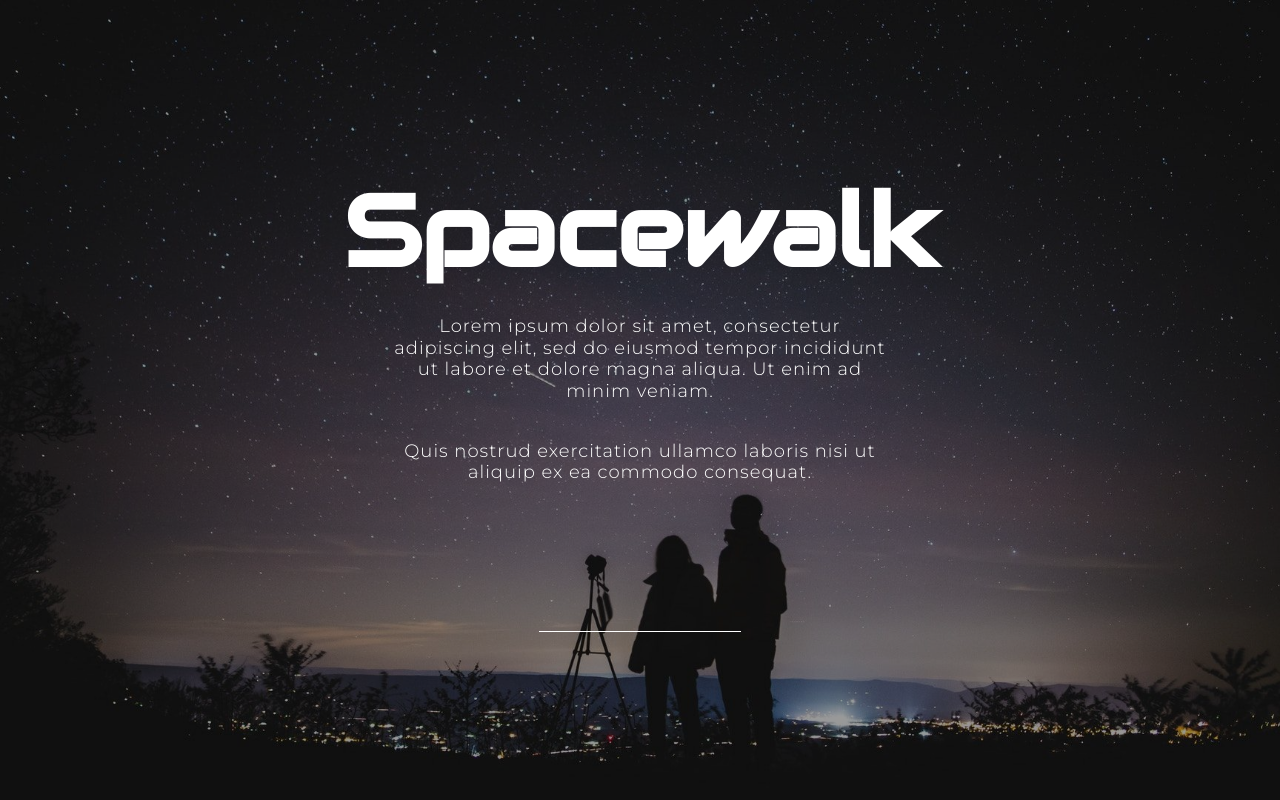
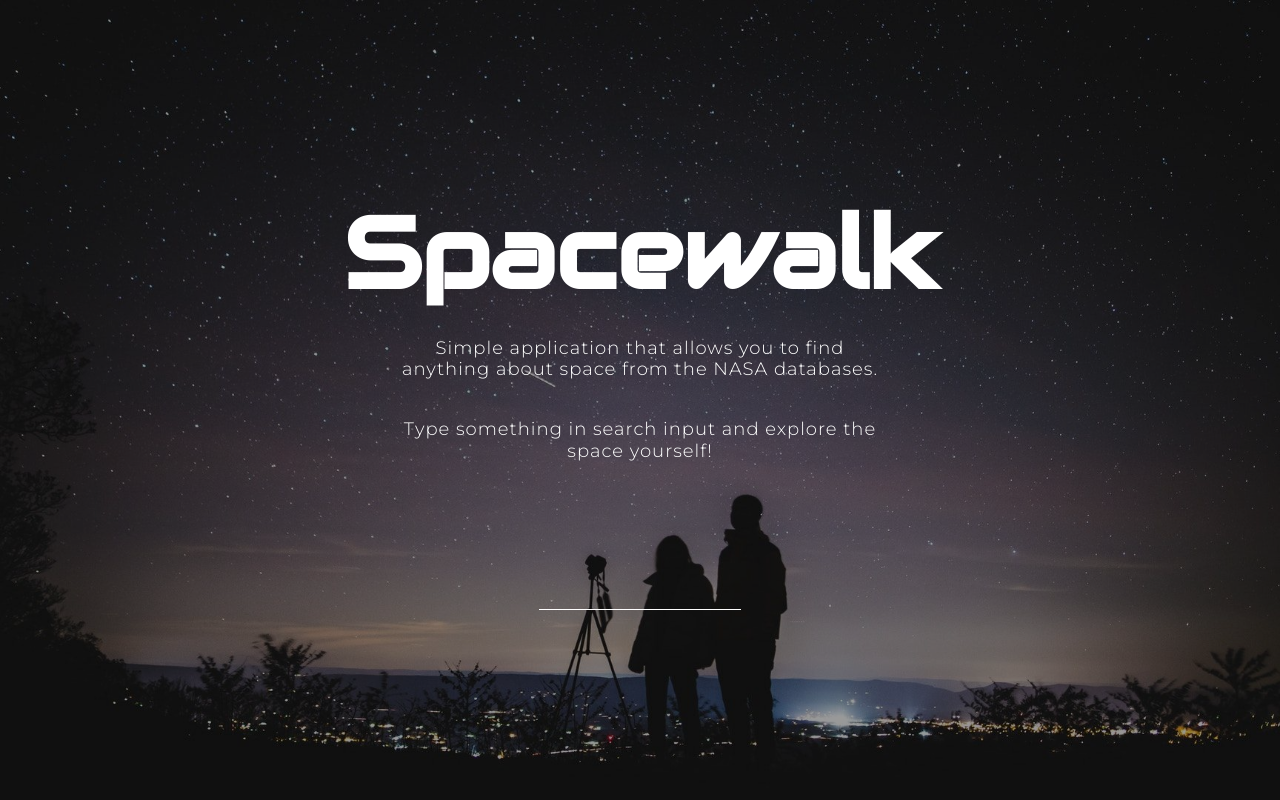
Before and after one commit to mrkkr/nasa-api, a Vue app: page / in a window 1280 px wide. Built offline with nearby package versions, Linux system fonts and the light colour scheme.

Commit message:
Change Clain text

```diff
--- a/src/components/Claim.vue
+++ b/src/components/Claim.vue
@@ -2,10 +2,10 @@
 	<div class="claim-wrapper">
 		<h1 class="main-head">Spacewalk</h1>
 		<p class="sub-head">
-			Lorem ipsum dolor sit amet, consectetur adipiscing elit, sed do eiusmod tempor incididunt ut labore et dolore magna aliqua. Ut enim ad minim veniam.
+			Simple application that allows you to find anything about space from the NASA databases.
 		</p>
 		<p class="sub-head">
-			Quis nostrud exercitation ullamco laboris nisi ut aliquip ex ea commodo consequat.
+			Type something in search input and explore the space yourself!
 		</p>
 	</div>
 </template>
```
